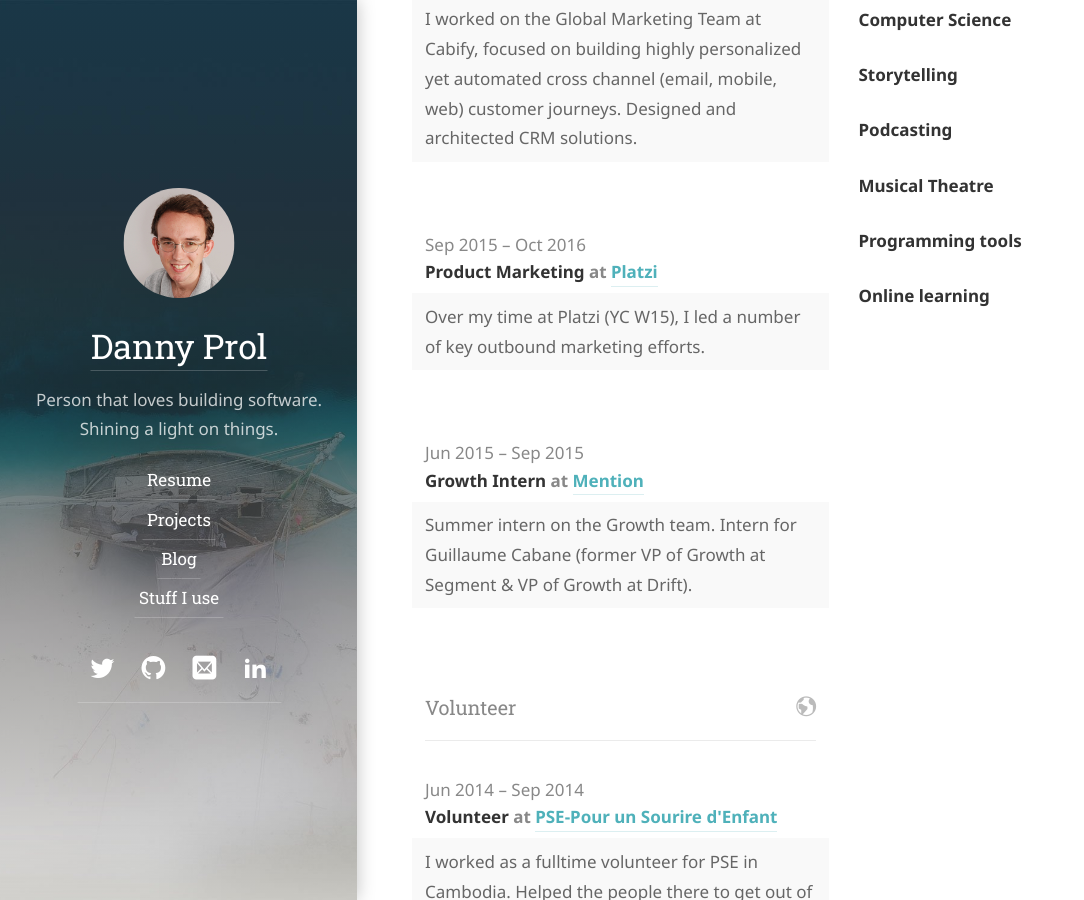
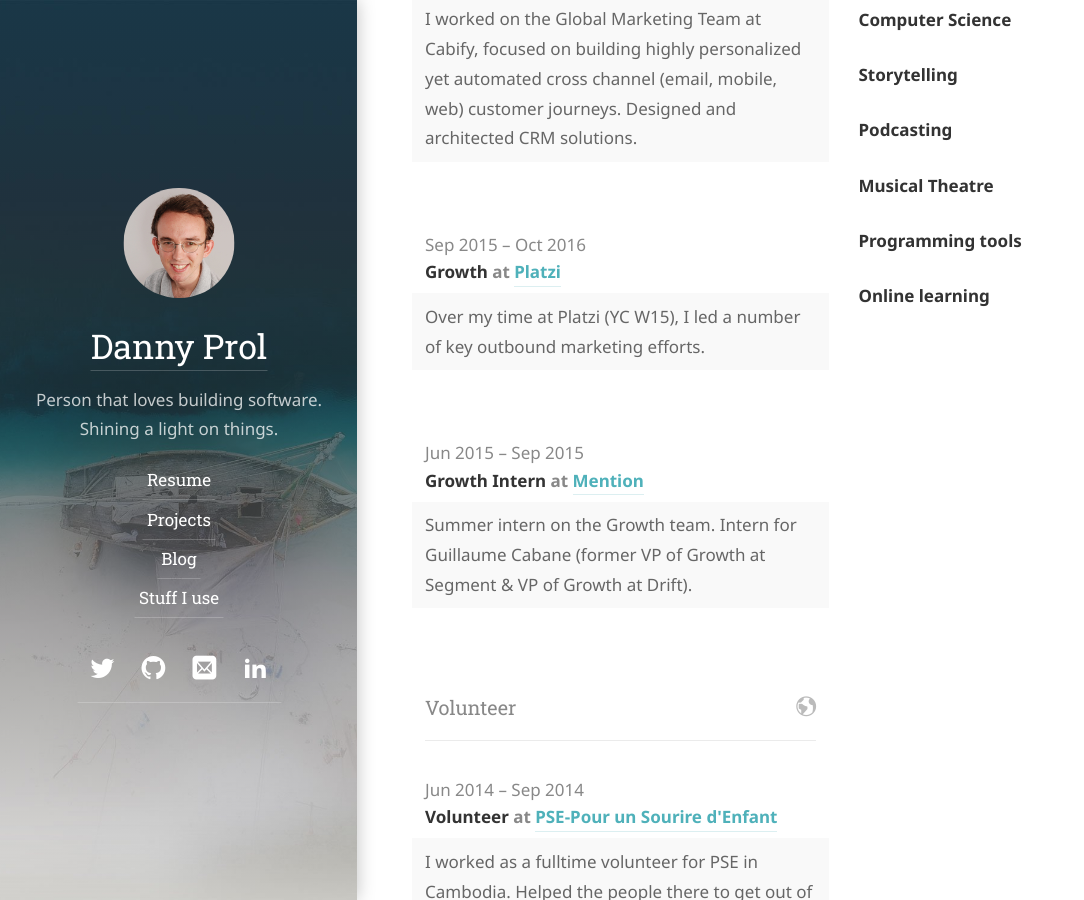
Before and after one commit to dprol/dprol.github.io, a Jekyll site: the page built from resume.md, in a window 1280 px wide and 900 px high, scrolled down 1742 px. Shown: the whole window, without its empty margins (0-1084 px from the left). Built offline with Jekyll 4.4.1, drawn with Linux system fonts in a browser that asks for light colours; some web fonts are replaced.

Commit message:
Update resume.yml

```diff
--- a/_data/resume.yml
+++ b/_data/resume.yml
@@ -57,7 +57,7 @@ work:
     summary: >
       I worked on the Global Marketing Team at Cabify, focused on building highly personalized yet automated cross channel (email, mobile, web) customer journeys. Designed and architected CRM solutions.
   - company: "Platzi"
-    position: "Product Marketing"
+    position: "Growth"
     website: "https://platzi.com/"
     startDate: "2015-09-01"
     endDate: "2016-10-01"
```
